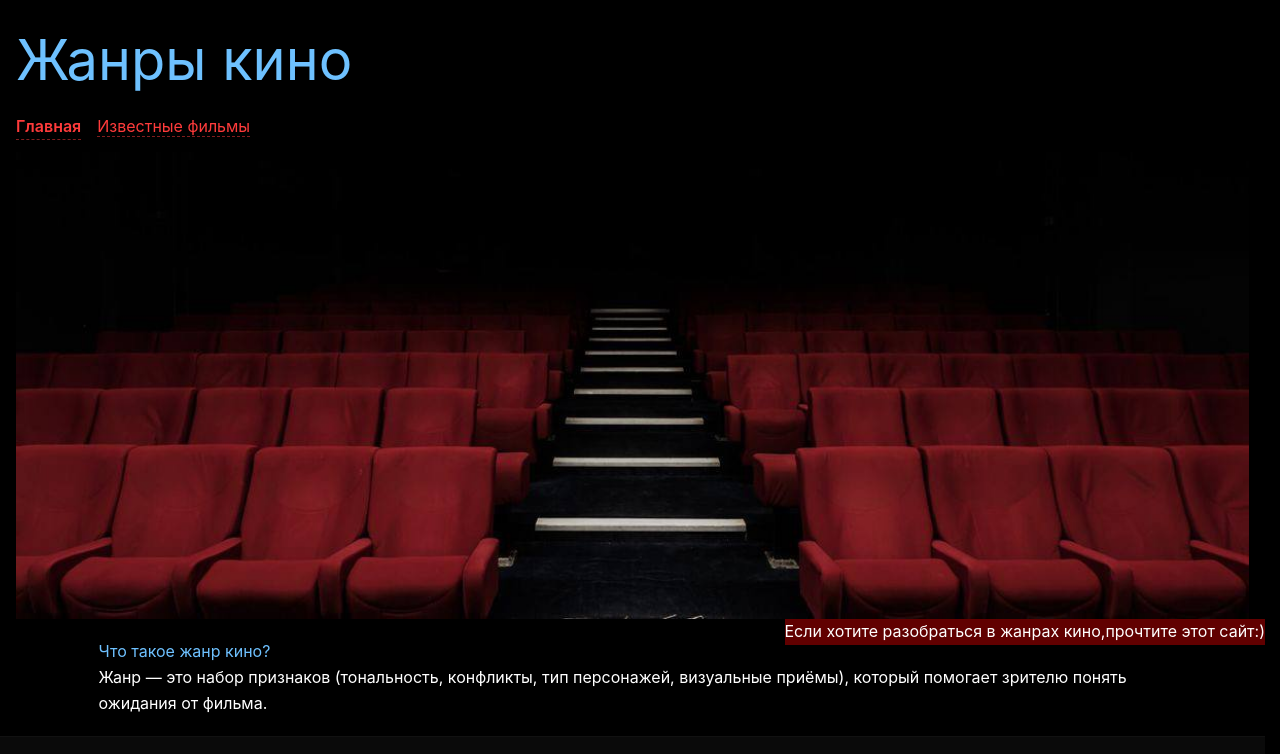
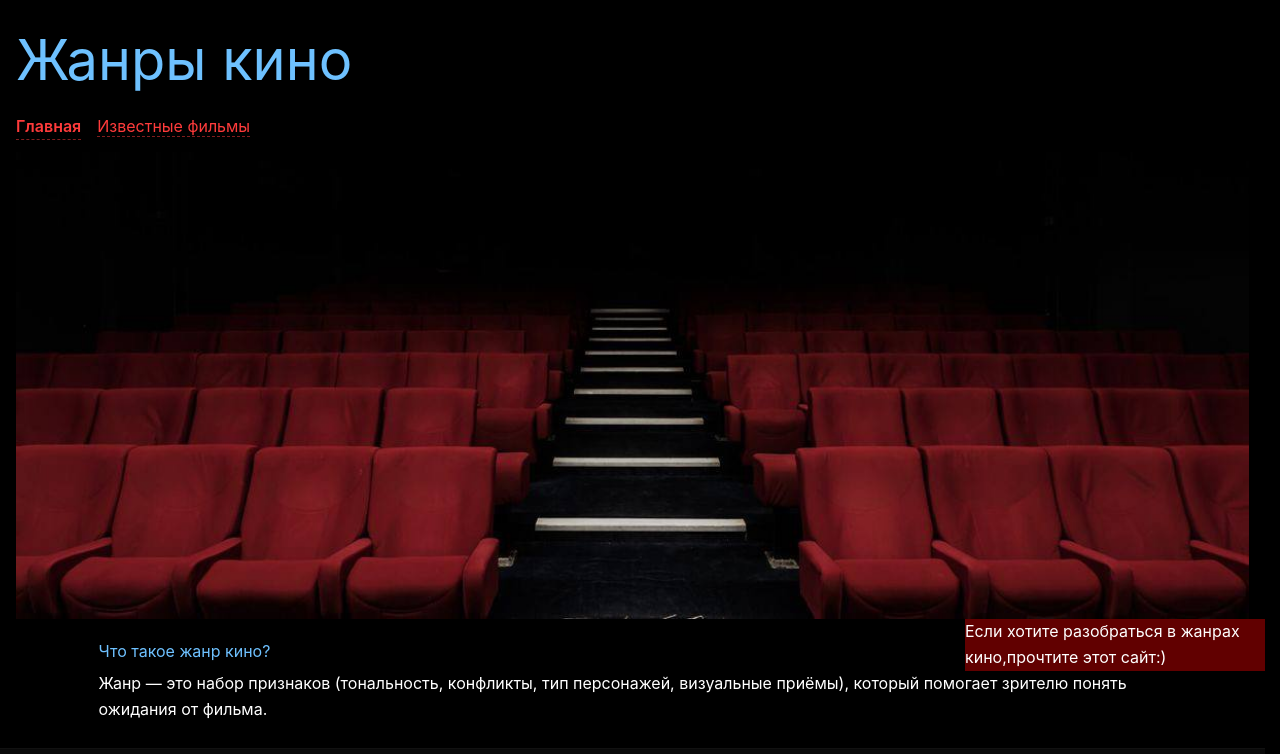
Before and after one commit to web-design-group/2-lab-e1ova00, a plain HTML site: page index.html in a window 1280 px wide. Shown: the top 754 px of the page. Drawn offline with Linux system fonts and the light colour scheme.

Commit message:
Add files via upload

```diff
--- a/index.html
+++ b/index.html
@@ -7,10 +7,11 @@
     <style>
         aside {
             float: right;
-            width: 300;
+            width: 300px;
             background: #610000;
             padding: 12px 14px;
             margin: 0 0 20px 20px;
+        }
     </style>
 
     <link rel="stylesheet" href="normalize.css">
@@ -120,6 +121,9 @@
                 <li><img src="p9.png" alt="p5"></li>
                 <li><img src="p10.png" alt="p6"></li>
             </ul>
+            <p style="font-style: italic; opacity:.9">
+            Фильмы для вашего просмотра
+            </p>
         </section>
     </main>
 
--- a/style.css
+++ b/style.css
@@ -138,3 +138,6 @@ article p {
 h2 + p {
     margin-top: 0;
 }
+p {
+    padding: 6px 0;
+}
```
